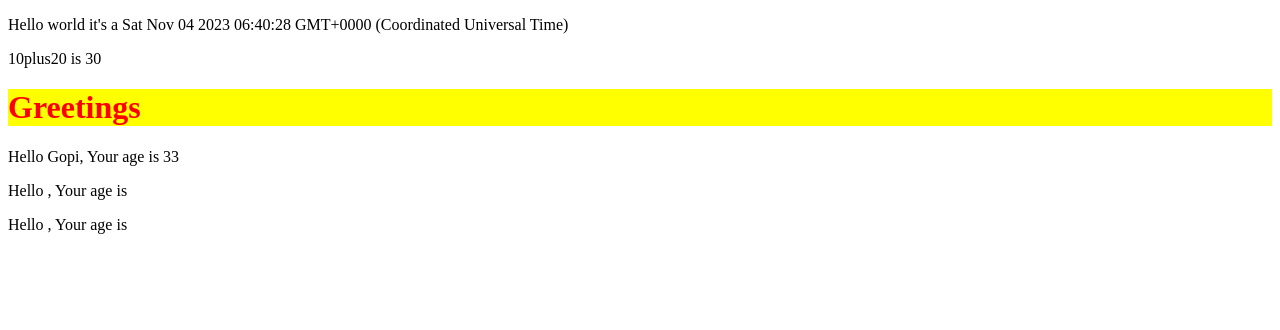
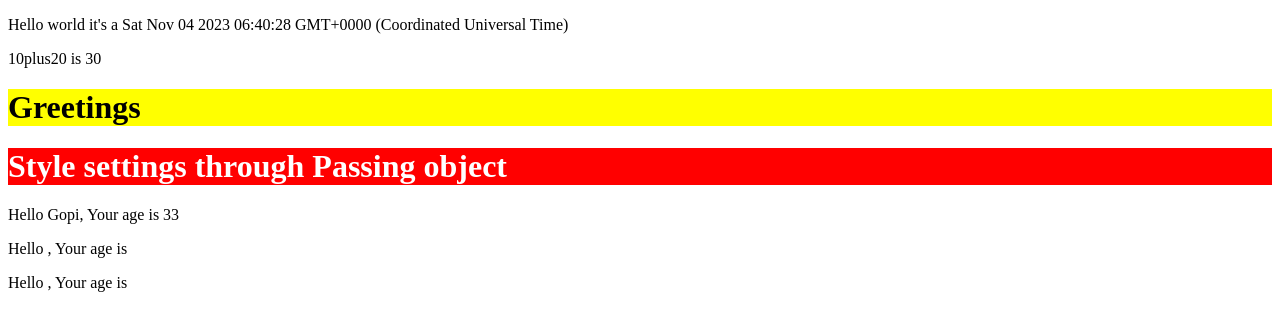
Before and after one commit to rajarajagopi/react-b47-b48, a React (Vite) app: page / in a window 1280 px wide. Shown: the top 330 px of the page. Built offline with nearby package versions, Linux system fonts and the light colour scheme.

Commit message:
style changed using object

```diff
--- a/src/App.jsx
+++ b/src/App.jsx
@@ -11,6 +11,9 @@ const App = () => {
   const now = new Date();
   const a=10;
   const b=20;
+  const appHeaderstyle={
+    color:'white',background:'red'
+  };
 
 return (
   <div>
@@ -18,7 +21,8 @@ return (
 <p>
   {a}plus{b} is {a+b}
 </p>
-<h1 style={{color:'red',background:'yellow'}}>Greetings</h1>
+<h1 style={{color:'redgit',background:'yellow'}}>Greetings</h1>
+<h1 style={appHeaderstyle}>Style settings through Passing object</h1>
 <Hello name='Gopi' age ='33'/>
 <Hello />
 <Hello />
```
